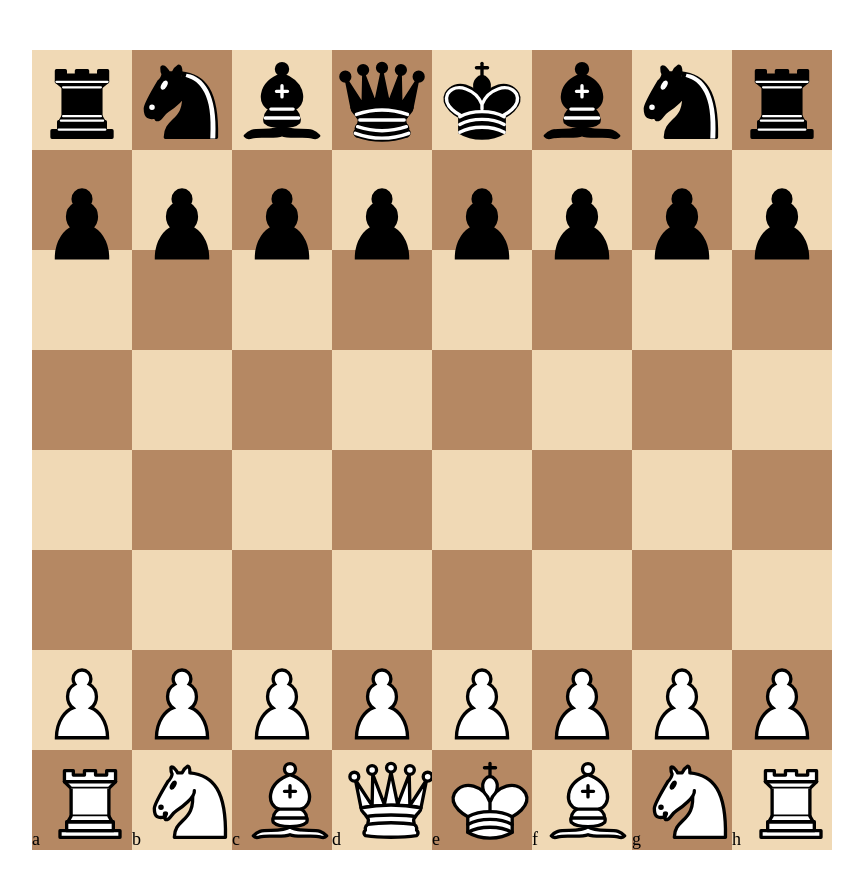
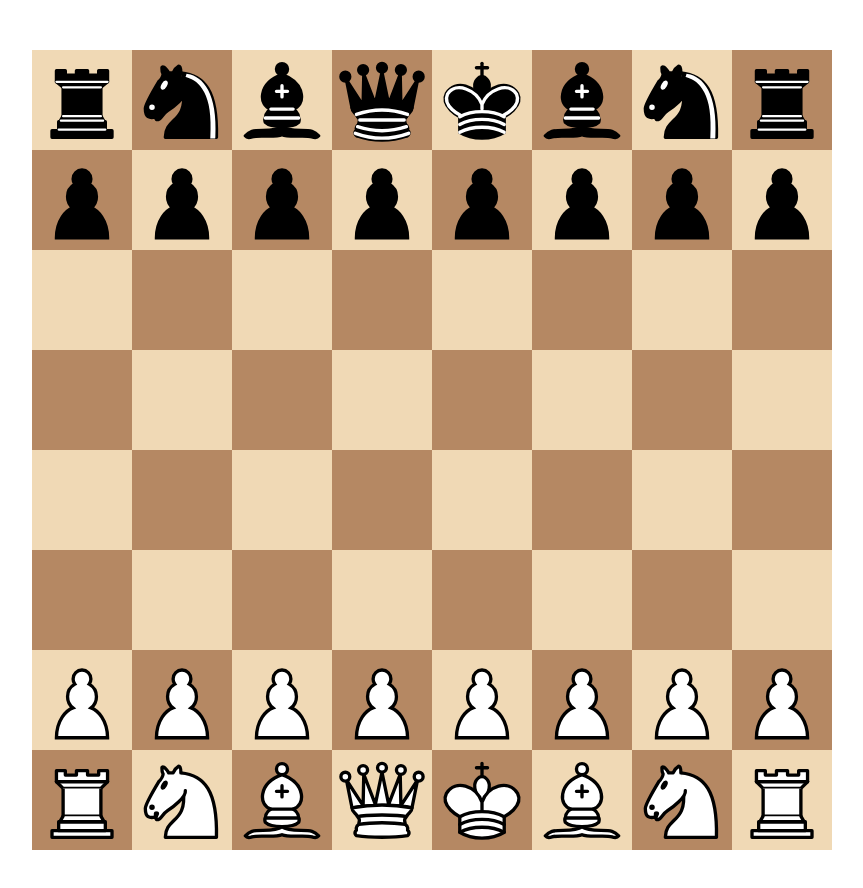
Before and after one commit to maratdev0210/chess, a plain HTML site: page index.html in a window 1280 px wide. Shown: the whole page, without its empty margins (208-1071 px from the left). Drawn offline with Linux system fonts and the light colour scheme.

Commit message:
reworked the board generation algorithm

```diff
--- a/scripts/script.js
+++ b/scripts/script.js
@@ -10,120 +10,40 @@ const WHITE_BISHOP = './assets/pieces/white/Chess_blt45.svg';
 const WHITE_QUEEN = './assets/pieces/white/Chess_qlt45.svg';
 const WHITE_KING = './assets/pieces/white/Chess_klt45.svg';
 const WHITE_PAWN = './assets/pieces/white/Chess_plt45.svg';
-const notation = ['a', 'b', 'c', 'd', 'e', 'f', 'g', 'h'];
+
+const chessPieces = {
+    row8: [BLACK_ROOK, BLACK_KNIGHT, BLACK_BISHOP, BLACK_QUEEN, BLACK_KING, BLACK_BISHOP, BLACK_KNIGHT, BLACK_ROOK],
+    row7: [BLACK_PAWN, BLACK_PAWN, BLACK_PAWN, BLACK_PAWN, BLACK_PAWN, BLACK_PAWN, BLACK_PAWN, BLACK_PAWN],
+    row2: [WHITE_PAWN, WHITE_PAWN, WHITE_PAWN, WHITE_PAWN, WHITE_PAWN, WHITE_PAWN, WHITE_PAWN, WHITE_PAWN],
+    row1: [WHITE_ROOK, WHITE_KNIGHT, WHITE_BISHOP, WHITE_QUEEN, WHITE_KING, WHITE_BISHOP, WHITE_KNIGHT, WHITE_ROOK]
+};
+
+function addPieces(board, currentRow) {
+    let rowNumber = currentRow.getAttribute('class');
+    if (rowNumber in chessPieces) {
+        let tiles = currentRow.childNodes;
+        tiles.forEach(function(tile, column) {
+            let piece = document.createElement('img');
+            piece.setAttribute('src', chessPieces[rowNumber][column]);
+            tile.appendChild(piece);
+        });
+    }
+}
+
+function generateBoard(board) {
+    for (let row = 8; row >= 1; --row) {
+        let currentRow = document.createElement('div');
+        currentRow.setAttribute('class', `row${row}`);
+        for (let col = 1; col <= 8; ++col) {
+            let tile = document.createElement('div');
+            (row + col) % 2 == 0 ? tile.setAttribute('class', 'black') : tile.setAttribute('class', 'white');
+            currentRow.appendChild(tile);
+        }
+        board.appendChild(currentRow);
+        addPieces(board, currentRow);
+    }
+}
 
 let board = document.querySelector('.board');
 
-// rows = [rowEight, rowSeven, rowTwo, rowOne]
-function fillBoard(rows) {
-    for (let row in rows) {
-        let columns = rows[row].children;
-        for (let col = 1; col <= 8; ++col) {
-            let piece = document.createElement('img');
-            piece.setAttribute('draggable', 'true');
-            piece.setAttribute('class', 'piece');
-            if (row == 1) {
-                piece.setAttribute('src', BLACK_PAWN);
-                columns[col - 1].appendChild(piece);
-                continue;
-            }
-            if (row == 2) {
-                piece.setAttribute('src', WHITE_PAWN);
-                columns[col - 1].appendChild(piece);
-                continue;
-            }
-            if (col == 1 || col == 8) {
-                if (row == 0) {
-                    piece.setAttribute('src', BLACK_ROOK);
-                } else if (row == 3) {
-                    piece.setAttribute('src', WHITE_ROOK);
-                }
-            }
-            else if (col == 2 || col == 7) {
-                if (row == 0) {
-                    piece.setAttribute('src', BLACK_KNIGHT);
-                } else if (row == 3) {
-                    piece.setAttribute('src', WHITE_KNIGHT);
-                }
-            } else if (col == 3 || col == 6) {
-                if (row == 0) {
-                    piece.setAttribute('src', BLACK_BISHOP);
-                } else if (row == 3) {
-                    piece.setAttribute('src', WHITE_BISHOP);
-                }
-            } else if (col == 4) {
-                if (row == 0) {
-                    piece.setAttribute('src', BLACK_QUEEN);
-                } else if (row == 3) {
-                    piece.setAttribute('src', WHITE_QUEEN);
-                }
-            } else if (col == 5) {
-                if (row == 0) {
-                    piece.setAttribute('src', BLACK_KING);
-                } else if (row == 3) {
-                    piece.setAttribute('src', WHITE_KING);
-                }
-            }
-            columns[col - 1].appendChild(piece);
-        }
-    }
-}
-
-
-window.addEventListener('load', () => {
-    for (let row = 8; row >= 1; --row) {
-        let rowSpan = document.createElement('div');
-        rowSpan.setAttribute('class', `row${row}`);
-        for (let col = 1; col <= 8; ++col) {
-            let tile = document.createElement('div');
-            tile.setAttribute('class', 'white');     // default tile's color is white
-            if ((row + col) % 2 == 0) {
-                tile.setAttribute('class', 'black');
-            }
-            if (row == 1) {
-                let notationHold = document.createElement('span');
-                notationHold.textContent = notation[col - 1];
-                tile.appendChild(notationHold);
-            }
-            rowSpan.appendChild(tile);
-        }
-        board.appendChild(rowSpan);
-    }
-    let rowEight = document.querySelector('.board .row8');
-    let rowSeven = document.querySelector('.board .row7');
-    let rowTwo = document.querySelector('.board .row2');
-    let rowOne = document.querySelector('.board .row1');
-    let rows = [rowEight, rowSeven, rowTwo, rowOne];
-    fillBoard(rows);
-});
-
-window.addEventListener('load', () => {
-    let chessPieceList = document.querySelectorAll('.board img');
-    let chessPiecePicked, chessPiecePlaced;
-    chessPieceList.forEach((chessPiece) => {
-        //let chessPiecePicked;   // call Event listener on the picked chess piece
-        chessPiece.addEventListener('drag', (event) => {
-            chessPiecePicked = event.target;
-        });
-        let chessTileList = document.querySelectorAll('.board div div');
-        chessTileList.forEach((chessTile) => {
-            chessTile.addEventListener('dragover', (event) => {
-                // prevent default to allow drop
-                chessPiecePlaced = event.target;
-                event.preventDefault();
-            });
-            chessTile.addEventListener('drop', (event) => {
-                event.preventDefault();
-                if (event.target.className == 'white' || event.target.className == 'black') {
-                    chessPiecePicked.parentNode.removeChild(chessPiecePicked);
-                    event.target.appendChild(chessPiecePicked);
-
-                } else if (event.target.className == 'piece') {
-                    if (chessPiecePlaced.parentNode !== null) {
-                        chessPiecePlaced.parentNode.replaceChild(chessPiecePicked, chessPiecePlaced);
-                    }
-                }
-            });
-        });
-    });
-});
+window.addEventListener('load', generateBoard(board));
--- a/styles/board.css
+++ b/styles/board.css
@@ -28,13 +28,3 @@
 .white {
     background-color: #F0D9B5;
 }
-
-.row7 div{
-    display: flex;
-    flex-direction: column-reverse;
-}
-
-.row7 div img {
-    position: relative;
-    top: 20px;
-}
```
